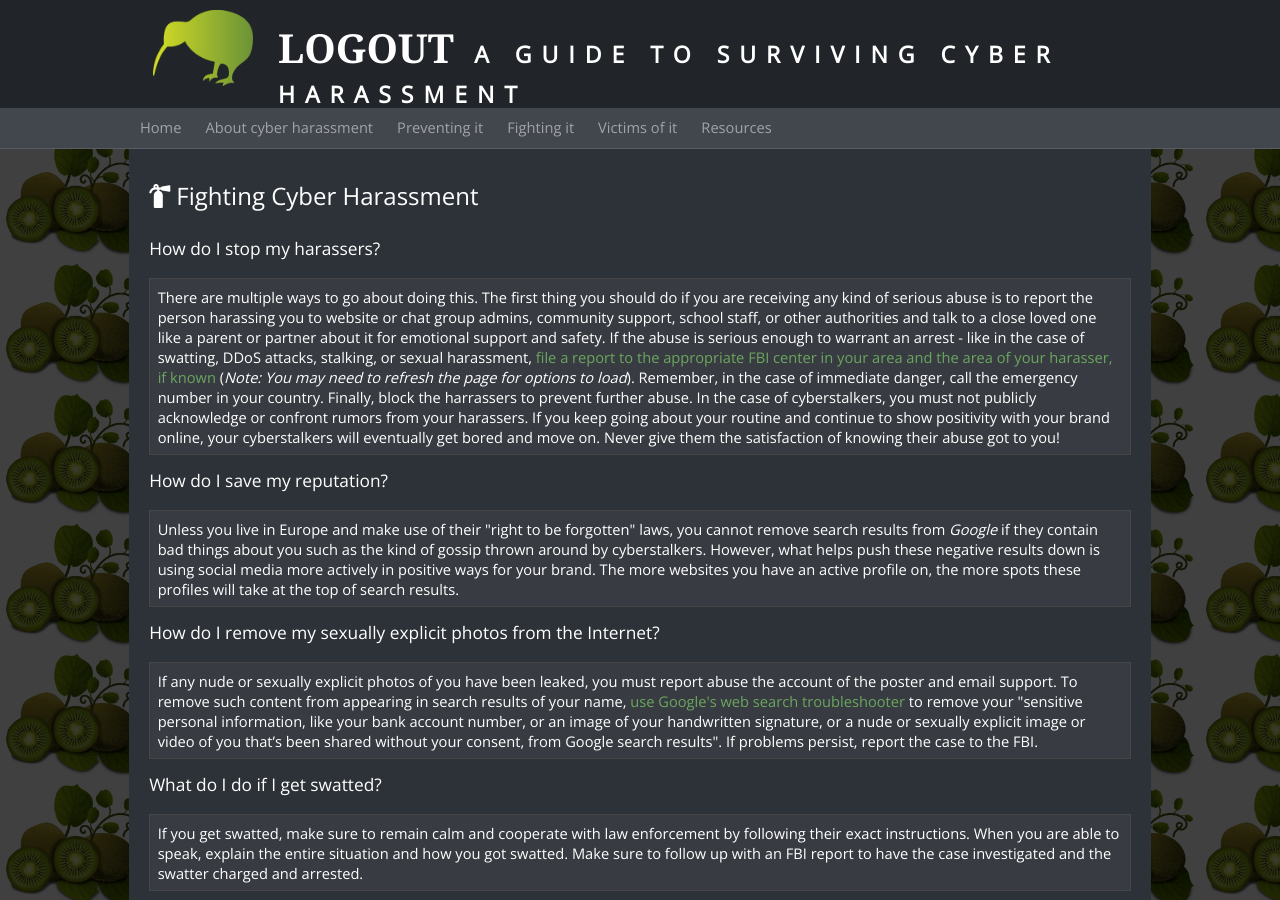
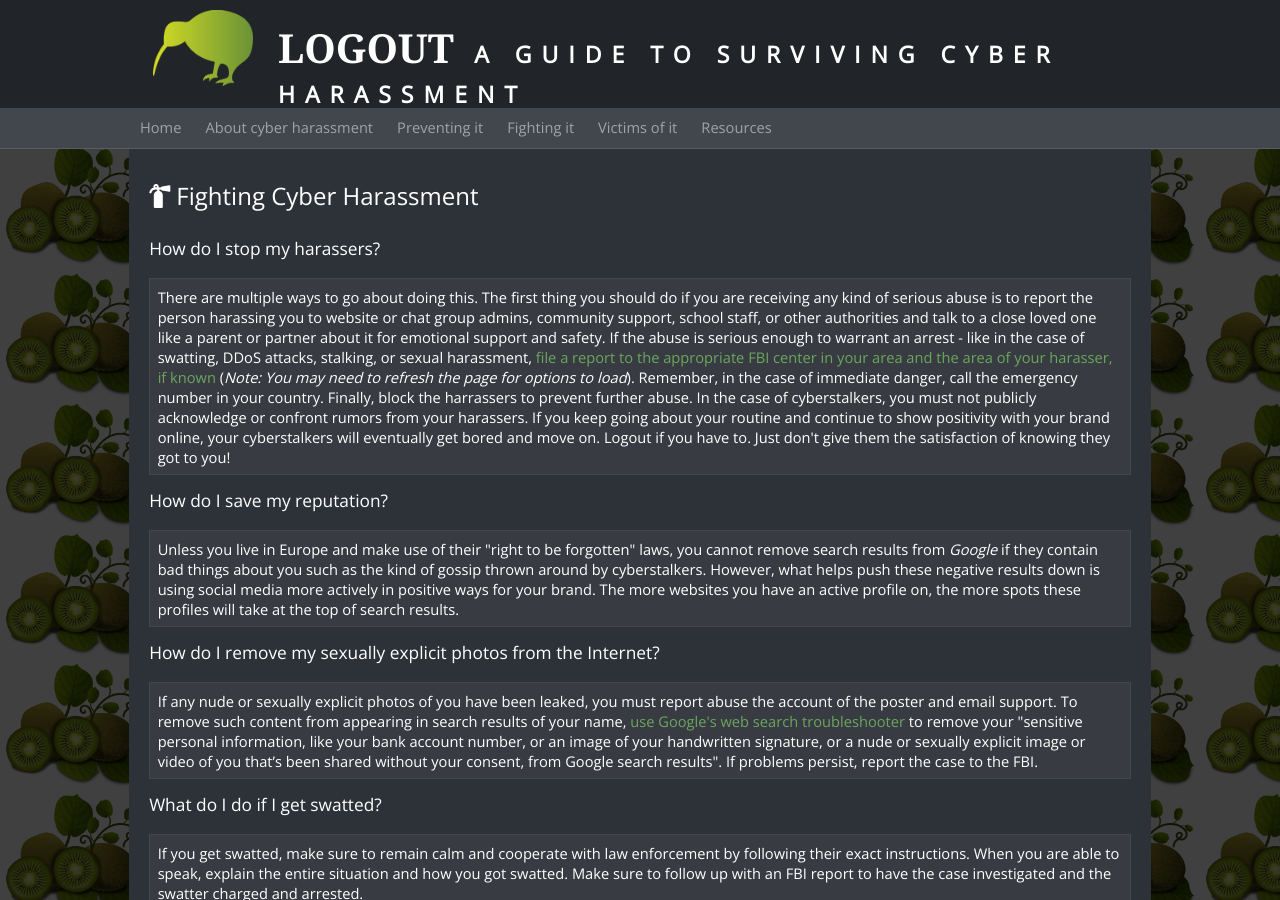
Before and after one commit to byliz/help, a Jekyll site: the page built from fighting/index.html, in a window 1280 px wide and 900 px high. Built offline with Jekyll 4.4.1, drawn with Linux system fonts in a browser that asks for light colours; nearby versions of some CDN libraries; some web fonts are replaced.

Commit message:
Add files via upload

```diff
--- a/fighting/index.html
+++ b/fighting/index.html
@@ -7,7 +7,7 @@ title: Fighting Cyber Harassment |
 
 <h2>How do I stop my harassers?</h2>
 
-<p>There are multiple ways to go about doing this. The first thing you should do if you are receiving any kind of serious abuse is to report the person harassing you to website or chat group admins, community support, school staff, or other authorities and talk to a close loved one like a parent or partner about it for emotional support and safety. If the abuse is serious enough to warrant an arrest - like in the case of swatting, DDoS attacks, stalking, or sexual harassment, <a href="https://www.justice.gov/criminal-ccips/reporting-computer-internet-related-or-intellectual-property-crime" target="_blank">file a report to the appropriate FBI center in your area and the area of your harasser, if known</a> (<em>Note: You may need to refresh the page for options to load</em>). Remember, in the case of immediate danger, call the emergency number in your country. Finally, block the harrassers to prevent further abuse. In the case of cyberstalkers, you must not publicly acknowledge or confront rumors from your harassers. If you keep going about your routine and continue to show positivity with your brand online, your cyberstalkers will eventually get bored and move on. Never give them the satisfaction of knowing their abuse got to you!</p>
+<p>There are multiple ways to go about doing this. The first thing you should do if you are receiving any kind of serious abuse is to report the person harassing you to website or chat group admins, community support, school staff, or other authorities and talk to a close loved one like a parent or partner about it for emotional support and safety. If the abuse is serious enough to warrant an arrest - like in the case of swatting, DDoS attacks, stalking, or sexual harassment, <a href="https://www.justice.gov/criminal-ccips/reporting-computer-internet-related-or-intellectual-property-crime" target="_blank">file a report to the appropriate FBI center in your area and the area of your harasser, if known</a> (<em>Note: You may need to refresh the page for options to load</em>). Remember, in the case of immediate danger, call the emergency number in your country. Finally, block the harrassers to prevent further abuse. In the case of cyberstalkers, you must not publicly acknowledge or confront rumors from your harassers. If you keep going about your routine and continue to show positivity with your brand online, your cyberstalkers will eventually get bored and move on. Logout if you have to. Just don't give them the satisfaction of knowing they got to you!</p>
 
 <h2>How do I save my reputation?</h2>
 
```
